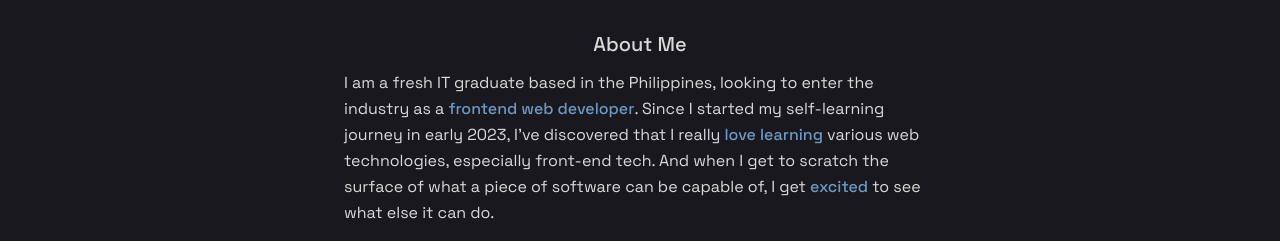
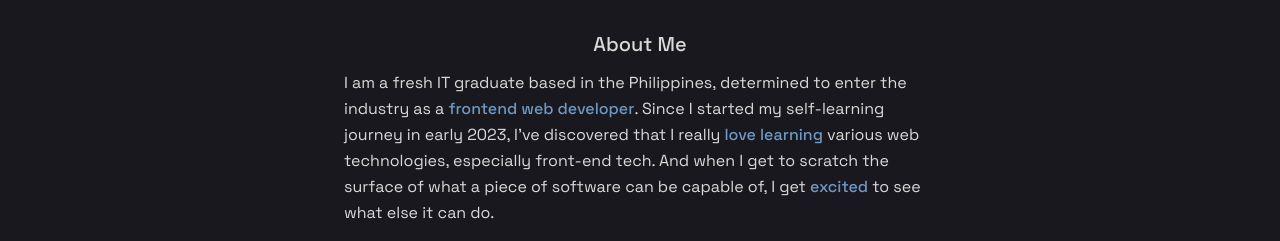
Before and after one commit to jdichh/portfolio-next, a Next.js app: page / in a window 1280 px wide. Shown: the part 559-800 px from the top of the page. Built offline with nearby package versions, Linux system fonts and the light colour scheme.

Commit message:
changed "looking" to "determined"

```diff
--- a/src/components/about.tsx
+++ b/src/components/about.tsx
@@ -13,7 +13,7 @@ export default function About() {
     >
       <SectionHeading>About Me</SectionHeading>
       <p className="mb-6">
-        I am a fresh IT graduate based in the Philippines, looking to enter the
+        I am a fresh IT graduate based in the Philippines, determined to enter the
         industry as a{" "}
         <span className="text-[#6E99C4] font-medium">
           frontend web developer
```
Also changed, not shown: 1 other file (tests, documents, lock files or other folders).
